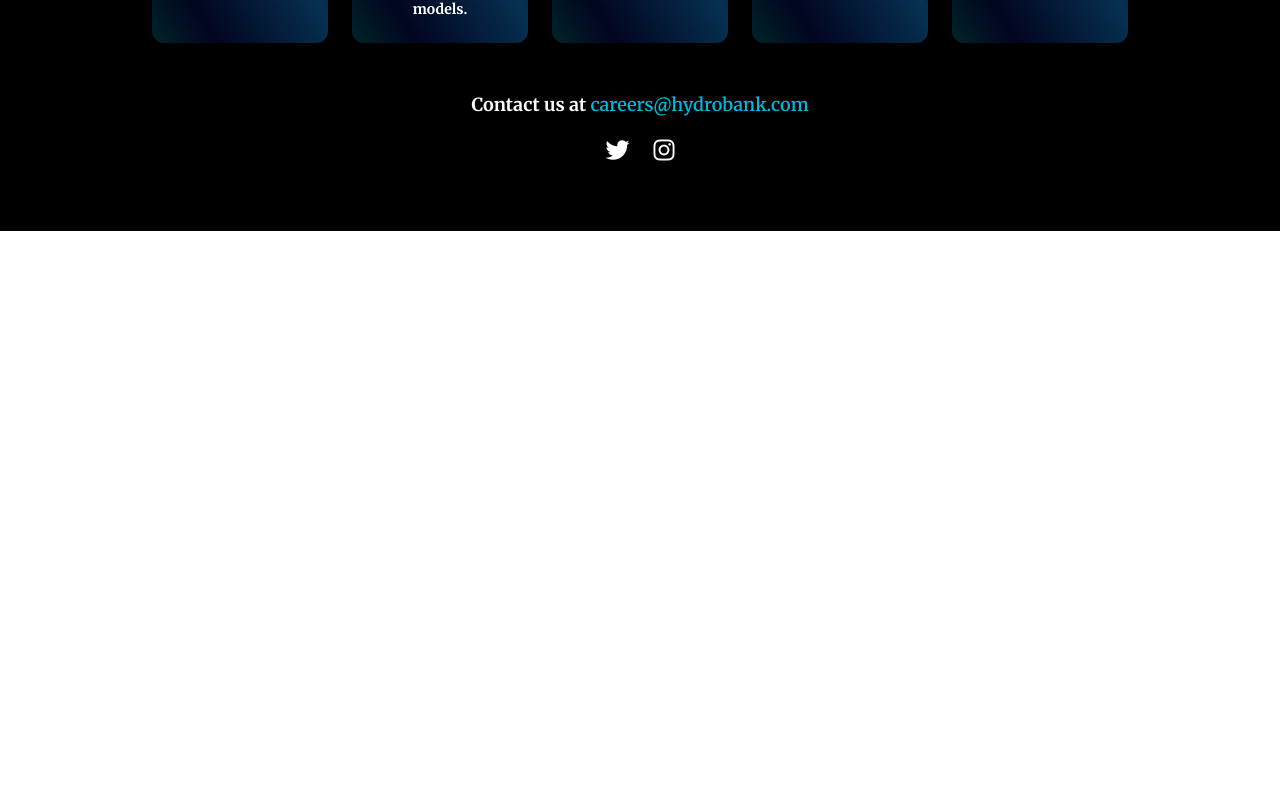
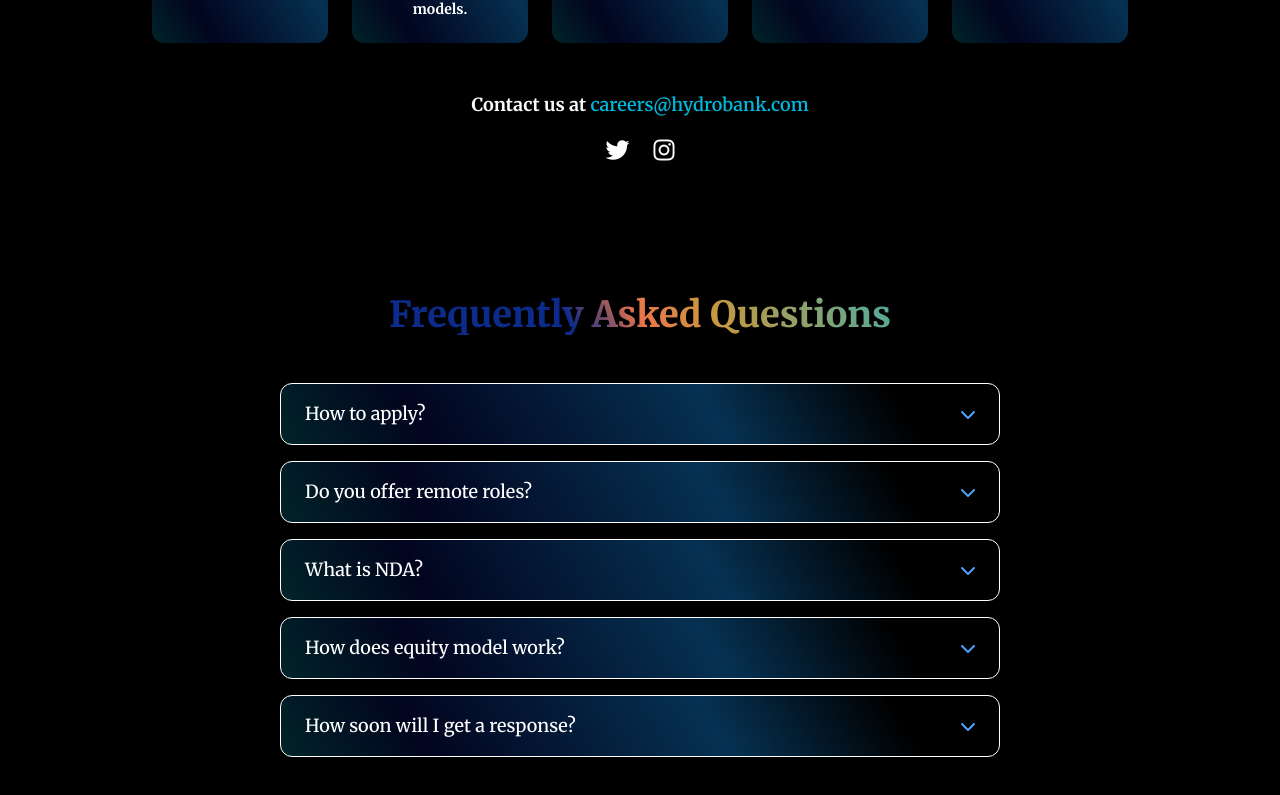
Before and after one commit to hydrobank72-dev/Hydro-Bank-carrer, a React (Vite) app: page / in a window 1280 px wide. Shown: the part 4369-5164 px from the top of the page. Before the commit the page ends 4600 px from the top, so only its background shows below. Built offline with nearby package versions, Linux system fonts and the light colour scheme; a web font is replaced by a local one.

Commit message:
done FAQ

```diff
--- a/src/components/Faq.tsx
+++ b/src/components/Faq.tsx
@@ -1,77 +1,87 @@
-import React from "react";
+import React, { useState } from "react";
+import { motion, AnimatePresence } from "framer-motion";
 
-const Faq = () => {
+const faqs = [
+  {
+    question: "How to apply?",
+    answer:
+      "Visit the Careers page, fill out the application form with your details, upload your resume, and submit. We review all applications carefully.",
+  },
+  {
+    question: "Do you offer remote roles?",
+    answer:
+      "Yes, Hydro Bank supports remote work for many positions, especially in tech and marketing teams.",
+  },
+  {
+    question: "What is NDA?",
+    answer:
+      "NDA stands for Non-Disclosure Agreement, a legal contract to protect confidential information shared during the hiring process.",
+  },
+  {
+    question: "How does equity model work?",
+    answer:
+      "Hydro Bank offers equity options to eligible employees as part of our compensation, aligning your success with the company’s growth.",
+  },
+  {
+    question: "How soon will I get a response?",
+    answer:
+      "We aim to respond within 2 weeks after application submission. If shortlisted, you will be contacted for next steps.",
+  },
+];
+
+const Faq: React.FC = () => {
+  const [openIndex, setOpenIndex] = useState<number | null>(null);
+
+  const toggleFAQ = (index: number) => {
+    setOpenIndex(openIndex === index ? null : index);
+  };
+
   return (
-    <section id="faq" className="section p-8 max-w-3xl mx-auto fade-in">
-      <h2 className="text-hydro-blue font-bold text-4xl mb-8 text-center">
+    <section
+      id="faq"
+      className=" w-full bg-black
+    "
+    >
+      <div className="py-16 px-6 max-w-3xl mx-auto text-white">
+        <h2 className="text-4xl font-extrabold text-center gradient-primary-text  mb-12">
           Frequently Asked Questions
         </h2>
+
         <div className="space-y-4">
-        <div className="border-b border-gray-300">
+          {faqs.map((faq, index) => (
+            <div
+              key={index}
+              className="border  rounded-xl overflow-hidden gradient-bg cursor-pointer"
+            >
+              {/* Question */}
               <button
-            className="faq-question w-full text-left py-4 pr-4 flex justify-between items-center"
-            //   onclick="toggleFAQ(this)"
+                onClick={() => toggleFAQ(index)}
+                className="w-full flex justify-between items-center text-left py-4 px-6  transition-colors cursor-pointer"
               >
-            <span>How to apply?</span>
-            <i className="fas fa-chevron-down"></i>
+                <span className="font-medium text-lg">{faq.question}</span>
+                <i
+                  className={`fas fa-chevron-down text-blue-400 transition-transform duration-300 ${
+                    openIndex === index ? "rotate-180" : ""
+                  }`}
+                ></i>
               </button>
-          <div className="answer px-4 pb-4 hidden">
-            Visit the Careers page, fill out the application form with your
-            details, upload your resume, and submit. We review all applications
-            carefully.
+
+              {/* Answer */}
+              <AnimatePresence initial={false}>
+                {openIndex === index && (
+                  <motion.div
+                    className="px-6 pb-4 text-gray-300"
+                    initial={{ height: 0, opacity: 0 }}
+                    animate={{ height: "auto", opacity: 1 }}
+                    exit={{ height: 0, opacity: 0 }}
+                    transition={{ duration: 0.3 }}
+                  >
+                    {faq.answer}
+                  </motion.div>
+                )}
+              </AnimatePresence>
             </div>
-        </div>
-        <div className="border-b border-gray-300">
-          <button
-            className="faq-question w-full text-left py-4 pr-4 flex justify-between items-center"
-            //   onclick="toggleFAQ(this)"
-          >
-            <span>Do you offer remote roles?</span>
-            <i className="fas fa-chevron-down"></i>
-          </button>
-          <div className="answer px-4 pb-4 hidden">
-            Yes, Hydro Bank supports remote work for many positions, especially
-            in tech and marketing teams.
-          </div>
-        </div>
-        <div className="border-b border-gray-300">
-          <button
-            className="faq-question w-full text-left py-4 pr-4 flex justify-between items-center"
-            //   onclick="toggleFAQ(this)"
-          >
-            <span>What is NDA?</span>
-            <i className="fas fa-chevron-down"></i>
-          </button>
-          <div className="answer px-4 pb-4 hidden">
-            NDA stands for Non-Disclosure Agreement, a legal contract to protect
-            confidential information shared during the hiring process.
-          </div>
-        </div>
-        <div className="border-b border-gray-300">
-          <button
-            className="faq-question w-full text-left py-4 pr-4 flex justify-between items-center"
-            //   onclick="toggleFAQ(this)"
-          >
-            <span>How does equity model work?</span>
-            <i className="fas fa-chevron-down"></i>
-          </button>
-          <div className="answer px-4 pb-4 hidden">
-            Hydro Bank offers equity options to eligible employees as part of
-            our compensation, aligning your success with the company’s growth.
-          </div>
-        </div>
-        <div className="border-b border-gray-300">
-          <button
-            className="faq-question w-full text-left py-4 pr-4 flex justify-between items-center"
-            //   onclick="toggleFAQ(this)"
-          >
-            <span>How soon will I get a response?</span>
-            <i className="fas fa-chevron-down"></i>
-          </button>
-          <div className="answer px-4 pb-4 hidden">
-            We aim to respond within 2 weeks after application submission. If
-            shortlisted, you will be contacted for next steps.
-          </div>
+          ))}
         </div>
       </div>
     </section>
```
Lines whose indentation alone changed are shown as unchanged.
